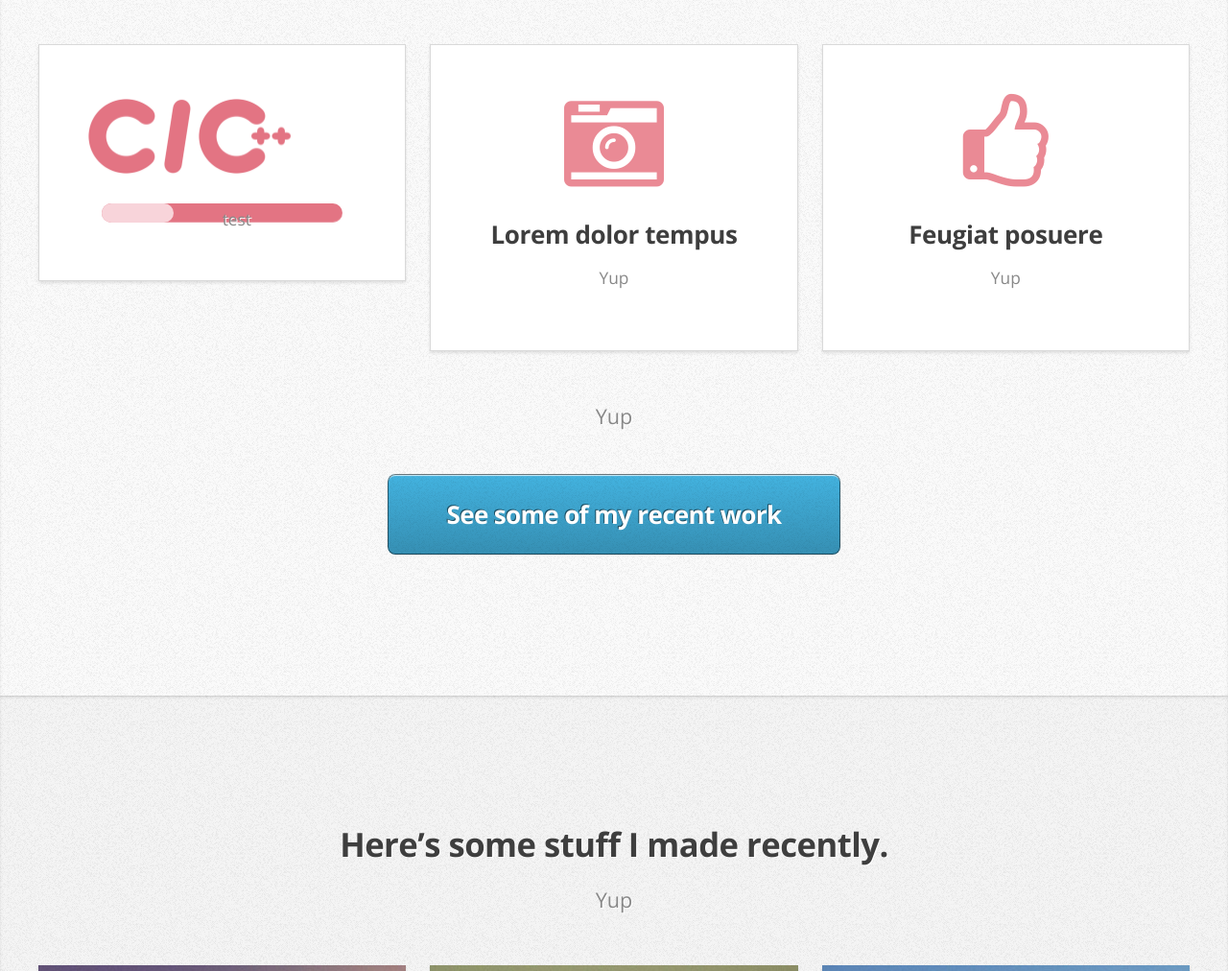
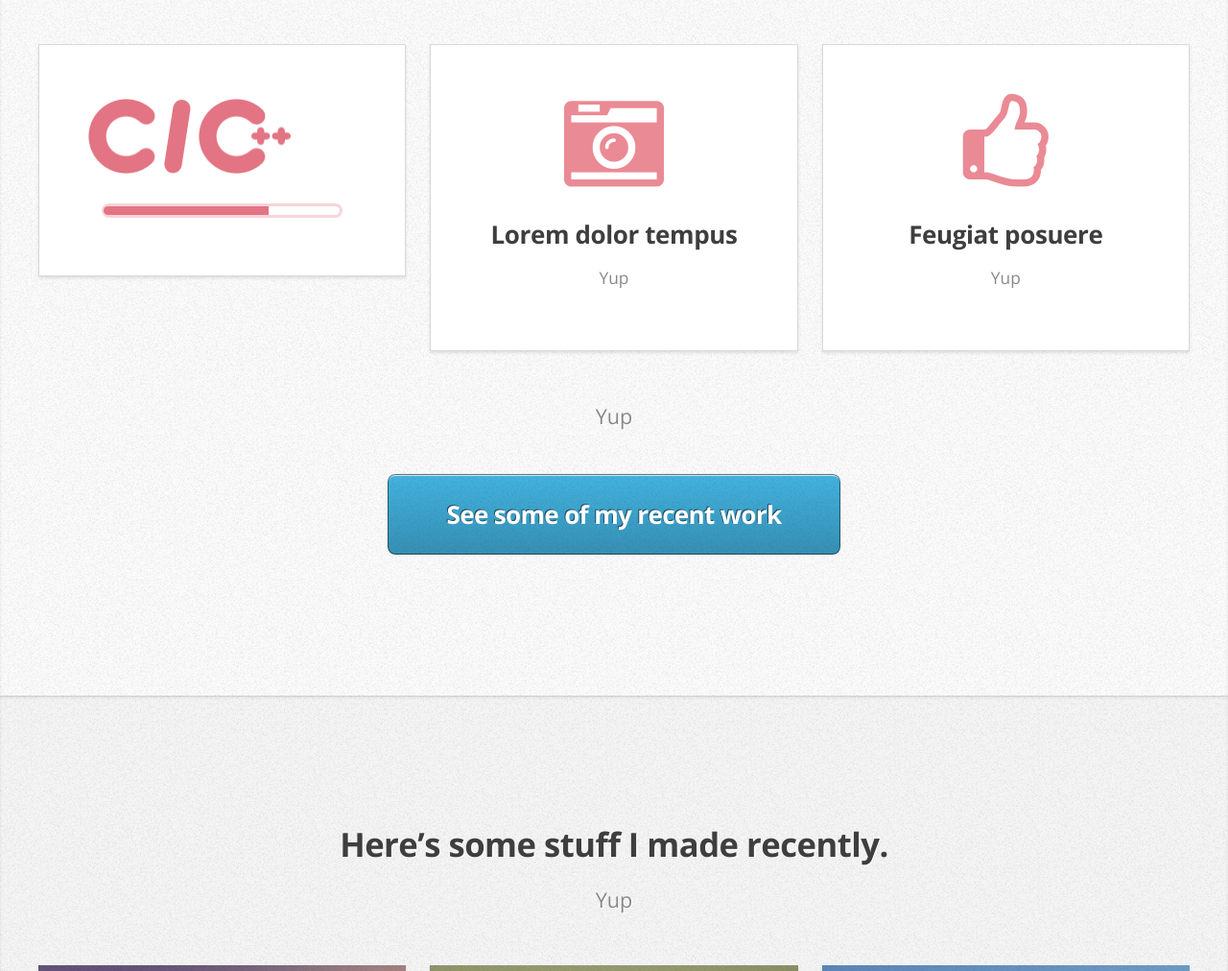
Before and after one commit to DemianKim/demiankim.github.com, a plain HTML site: page index.html in a window 1280 px wide. Shown: the part 1013-2025 px from the top of the page at 96% size. Drawn offline with nearby package versions, Linux system fonts and the light colour scheme.

Commit message:
progress test

```diff
--- a/assets/css/main.css
+++ b/assets/css/main.css
@@ -2117,13 +2117,14 @@
     height: 88px;
 }
 
+/*
 .progress
 {
     width:80%;
     height: 20px;
     margin:0 auto;
     position: relative;
-    /*background: #F8D4DA;*/
+    background: #F8D4DA;
     background: #E37483;
     -moz-border-radius: 25px;
     -webkit-border-radius: 25px;
@@ -2131,21 +2132,55 @@
     padding: 10px;
     box-shadow: inset 0 -1px 1px rgba(255,255,255,0.3);
 }
-.percent
-{
-    top: 0px;
-    position: absolute;
-    left: 50%;
+*/
+
+.ability-container-ccpp {
+    width: 80%;
+    height: 15px;
+    margin: 0 auto;
+    background-color: transparent;
+    border-color: #F8D4DA;
+    border-width: 3px;
+    -moz-border-radius: 8px;
+    -webkit-border-radius: 8px;
+    border-radius: 8px;
+    border-style: solid;
+
+
 }
-.bar
-{
-    left: 0px;
-    top: 0px;
-    position: absolute;
-    height: 20px;
-    background-color: #F8D4DA;
-    width: 30%;
-    -moz-border-radius: 25px;
-    -webkit-border-radius: 25px;
-    border-radius: 25px;
+
+
+.ability-progress-ccpp {
+    width: 0%;
+    height: 100%;
+    background: #E37483;
+    -moz-border-radius: 6px 0px 0px 6px;
+    -webkit-border-radius: 6px 0px 0px 6px;
+    border-radius: 6px 0px 0px 6px;
+    margin-left: -1px;
+
+    animation: ability-progress-ccpp 2s normal forwards ease-in-out;
+    -webkit-animation: ability-progress-ccpp 2s normal forwards ease-in-out;
 }
+
+@keyframes ability-progress-ccpp {
+
+    0% {
+        width: 0%;
+    }
+
+    100% {
+        width: 70%;
+    }
+}
+@-webkit-keyframes ability-progress-ccpp {
+
+    0% {
+        width: 0%;
+    }
+
+    100% {
+        width: 70%;
+    }
+
+}
--- a/index.html
+++ b/index.html
@@ -57,9 +57,8 @@
 								<section class="box style1">
 									<!--<span class="icon featured fa-comments-o"></span>-->
 									<img class="dn imgs ability" src=images/ability/MyPortfolio_Icon_ccpp.png></img>
-                                    <div class="progress">
-                                        <span class="percent">test</span>
-                                        <div class="bar"></div>
+                                    <div class="ability-container-ccpp">
+                                        <div class="ability-progress-ccpp"></div>
                                     </div>
 								</section>
 							</div>
```
